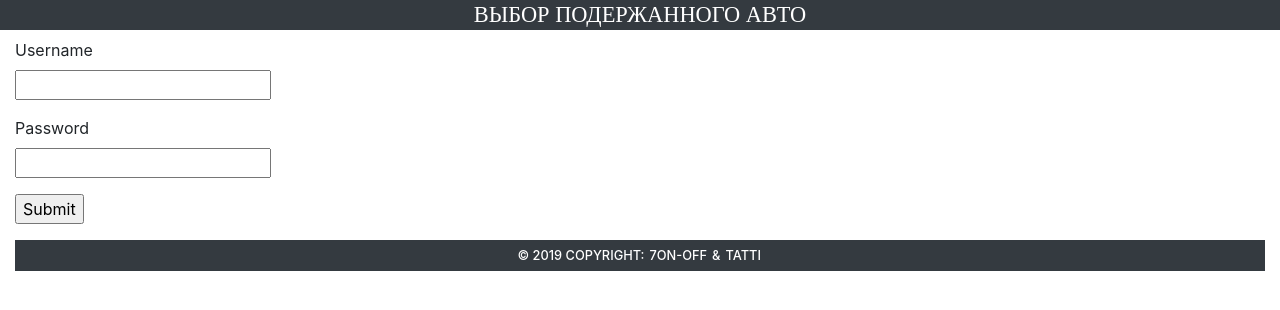
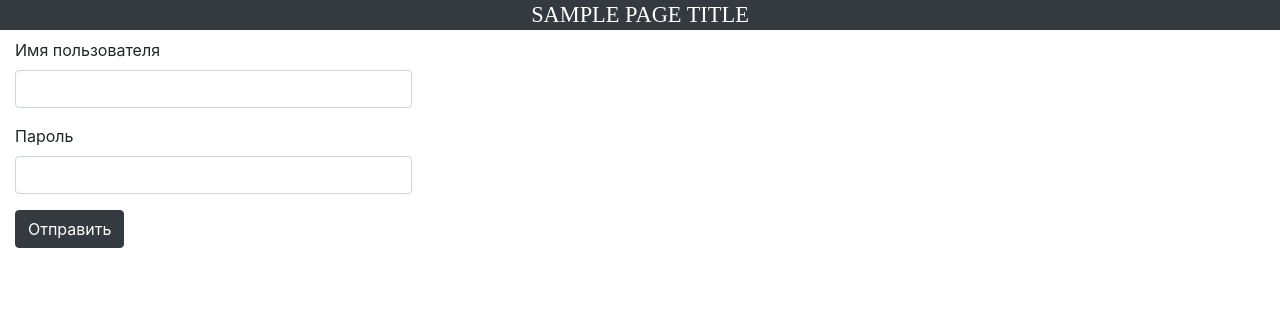
Before and after one commit to jssemeone/used_car_compare, a Flask app: template webapp/templates/login.html in a window 1280 px wide. Shown: the top 310 px of the page. Run offline with Flask 2, Linux system fonts and the light colour scheme; tables that the repository leaves empty hold one stand-in row (values such as "Sample post"); the template is opened without the code that fills it: values that come from a table or form of the project are taken from there, most other values are stand-ins (such as "Sample title", 1, 10 or a date in 2020); form fields are guessed from the names that the template uses; parts of the project's set-up code (start-up, migrations or seed data) failed here and were passed over; some libraries are stand-ins or nearby versions.

```diff
--- a/webapp/forms.py
+++ b/webapp/forms.py
@@ -0,0 +1,8 @@
+from flask_wtf import FlaskForm
+from wtforms import StringField, PasswordField, SubmitField
+from wtforms.validators import DataRequired
+
+class LoginForm(FlaskForm):
+    username = StringField('Имя пользователя', validators=[DataRequired()], render_kw={"class": "form-control"})
+    password = PasswordField('Пароль', validators=[DataRequired()], render_kw={"class": "form-control"})
+    submit = SubmitField('Отправить', render_kw={"class": "btn btn-dark"})
--- a/webapp/templates/login.html
+++ b/webapp/templates/login.html
@@ -9,39 +9,27 @@
   </head>
   <body>
     <div class="header-h1">
-        <h1> Выбор подержанного авто </h1>
+        <h1> {{ page_title }} </h1>
     </div>
     <div class="container-fluid">
         <div class="row">
-            <div class="col-sm-9">
+            <div class="col-sm-4">
                 <form action="" method="post">
                     {{ form.hidden_tag() }}
-                    <p>
-                        {{ form.username.label }}<br>
+                    <div class="form-group">
+                        {{ form.username.label }}
                         {{ form.username() }}
-                    </p>
-                    <p>
-                        {{ form.password.label }}<br>
+                    </div>
+                    <div class="form-group">
+                        {{ form.password.label }}
                         {{ form.password() }}
-                    </p>
-                    <p>{{ form.submit }}</p>
+                    </div>
+                    {{ form.submit }}
                 </form>
 
             </div>
-            <div class="col-sm-3">
+            <div class="col-sm-8">
 
-            </div>
-        </div>
-        <div class="row">
-            <div class=col-12>
-                <footer>
-                    <div class="footer-1">
-                        <h1> © 2019 Copyright:
-                            <a href="https://www.instagram.com/jssemeone/"> 7on-off </a> &
-                            <a href="https://www.instagram.com/tattis_beads/"> Tatti </a>
-                        </h1>
-                    </div>
-                </footer>
             </div>
         </div>
     </div>
```
Also changed, not shown: create_admin.py (added, +26 -0 lines), webapp/model.py (+18 -0 lines).
